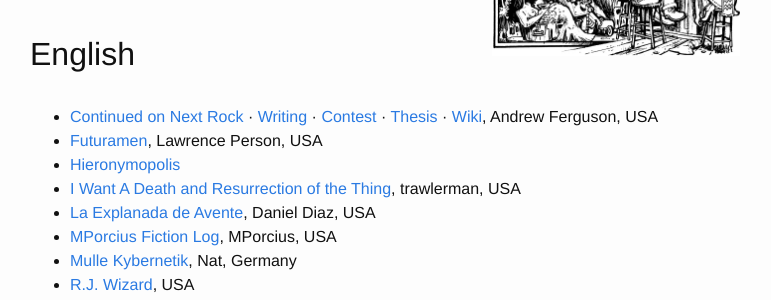
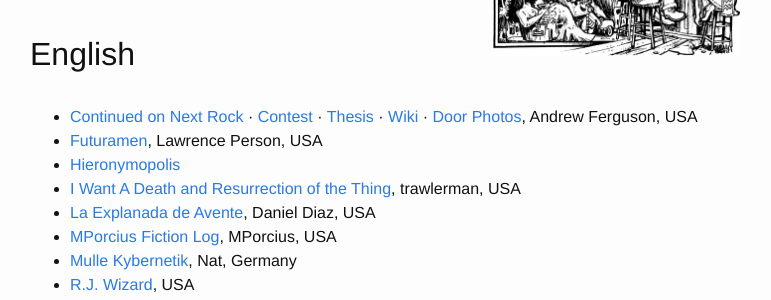
Before and after one commit to ralafferty/ralafferty.github.io, a Jekyll site: the page built from fans.md, in a window 1280 px wide and 900 px high, scrolled down 1014 px. Shown: the part 152-452 px from the top of the window, without its empty margins (240-1011 px from the left). Built offline with Jekyll 4.4.1, drawn with Linux system fonts in a browser that asks for light colours; nearby versions of some CDN libraries.

Commit message:
link to Lafferty door photos

```diff
--- a/fans.md
+++ b/fans.md
@@ -65,7 +65,12 @@ redirect_from: "/readers/"
 
 ## English {#english}
 
-* [Continued on Next Rock](http://ralafferty.tumblr.com) &middot; [Writing](http://ralafferty.tumblr.com/post/74655381463/how-lafferty-wrote) &middot; [Contest](http://news.virginia.edu/node/18066?id=18066) &middot; [Thesis](http://www.academia.edu/329007/Lafferty_and_His_World) &middot; [Wiki](http://lafferty.wikidot.com/), Andrew Ferguson, USA
+* [Continued on Next Rock](http://ralafferty.tumblr.com)
+  &middot; [Contest](http://news.virginia.edu/node/18066?id=18066)
+  &middot; [Thesis](http://www.academia.edu/329007/Lafferty_and_His_World)
+  &middot; [Wiki](http://lafferty.wikidot.com/)
+  &middot; [Door](http://ralafferty.tumblr.com/post/101983528482/laffertys-door) [Photos](/archive/2014/aferguson-laffertys-door/aferguson-nov2014-laffertys-door-photos.zip),
+  Andrew Ferguson, USA
 * [Futuramen](http://www.lawrenceperson.com/?tag=r-a-lafferty), Lawrence Person, USA
 * [Hieronymopolis](http://hieronymopolis.wordpress.com/category/laffertyana/)
 * [I Want A Death and Resurrection of the Thing](http://failingevenbetter.blogspot.com/), trawlerman, USA
```
Also changed, not shown: biography.md (+1 -0 lines).
